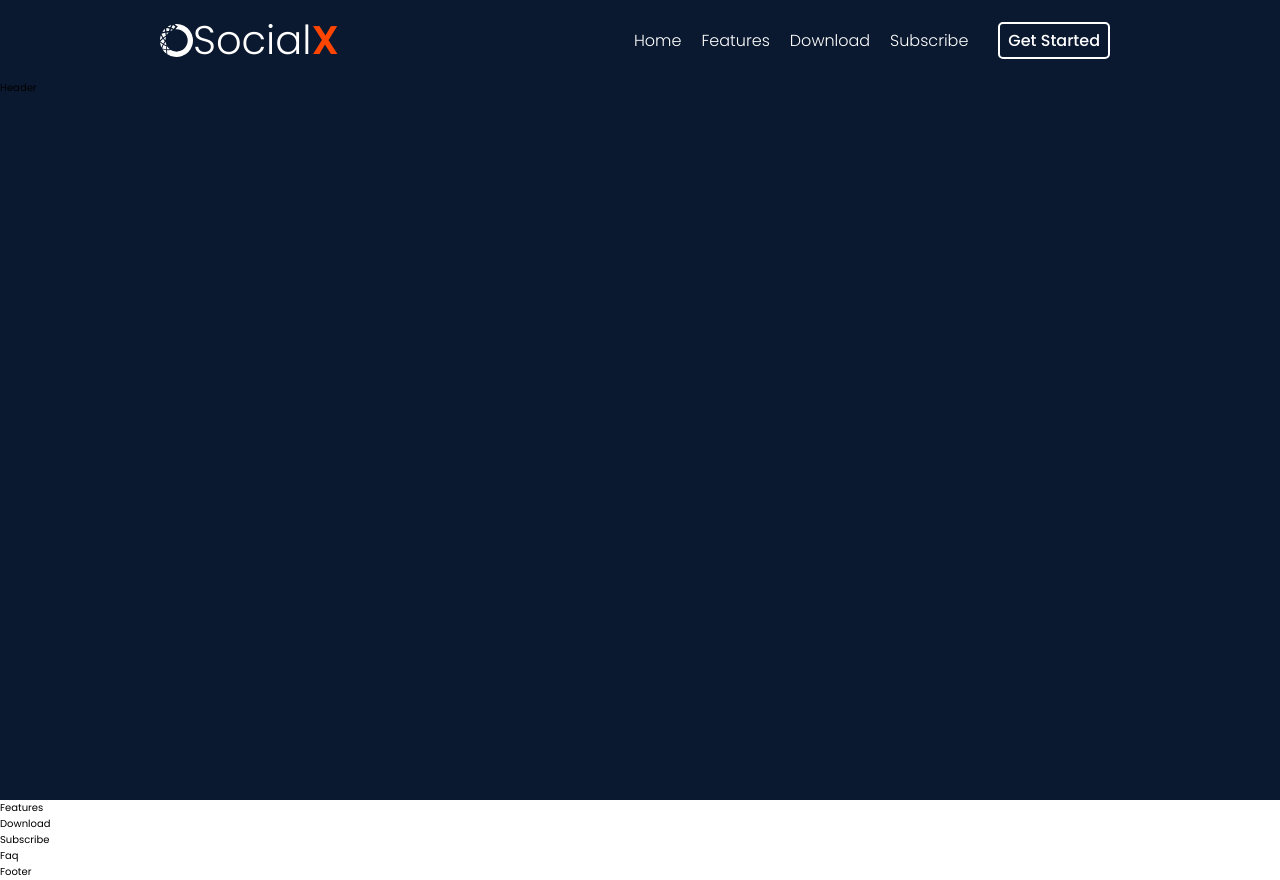
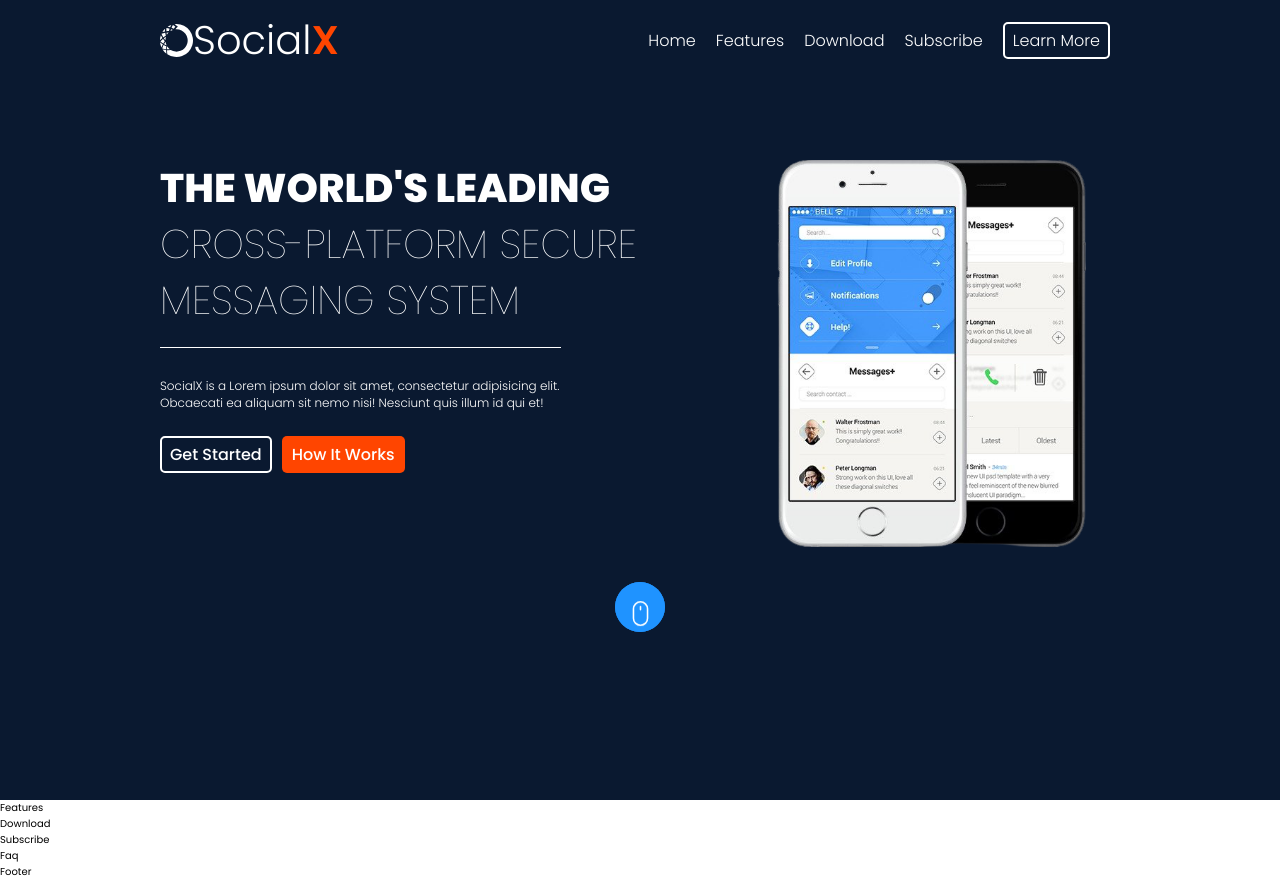
Before and after one commit to ducodedao/SocialX-React, a React (Create React App) app in the folder client/: page / in a window 1280 px wide. Built offline with nearby package versions, Linux system fonts and the light colour scheme.

Commit message:
Design Header & Button

```diff
--- a/client/src/components/Button/Button.css
+++ b/client/src/components/Button/Button.css
@@ -0,0 +1,37 @@
+a {
+    font-size: 16px;
+    font-weight: 300;
+    color: #fff;
+    text-decoration: none;
+    margin-right: 1rem;
+    transition: all 0.3s;
+}
+
+a:hover,
+#nav-links-mobile a:hover {
+    color: orangered;
+}
+
+a.btn {
+    border-radius: 5px;
+    padding: 5px 8px;
+    font-weight: 500;
+    cursor: pointer;
+}
+
+a.btn-dark {
+    background: transparent;
+    border: 2px solid #fff;
+}
+
+a.btn-light {
+    background: orangered;
+    border: 2px solid transparent;
+    color: #fff;
+}
+
+@media screen and (max-width: 600px) {
+    a.btn {
+        display: inline;
+    }
+}
--- a/client/src/components/Button/Button.js
+++ b/client/src/components/Button/Button.js
@@ -1,7 +1,12 @@
 import React from 'react'
+import './Button.css'
 
-const Button = () => {
-    return <div>Button</div>
+const Button = ({ text, btnClass, href }) => {
+    return (
+        <a href={href} className={`btn ${btnClass}`}>
+            {text}
+        </a>
+    )
 }
 
 export default Button
--- a/client/src/components/Header/Header.css
+++ b/client/src/components/Header/Header.css
@@ -0,0 +1,128 @@
+#header {
+    position: relative;
+}
+
+.header {
+    display: flex;
+    justify-content: center;
+    align-items: flex-start;
+}
+
+.header h1 {
+    font-size: 4rem;
+    line-height: 1.4;
+    text-transform: uppercase;
+    color: var(--color-white);
+    position: relative;
+    padding-bottom: 2rem;
+}
+
+.header h1 span {
+    display: block;
+}
+
+h1 span:nth-child(1) {
+    font-weight: 800;
+}
+
+h1 span:nth-child(2),
+h1 span:nth-child(3) {
+    font-weight: 100;
+}
+
+.header h1::after {
+    content: "";
+    position: absolute;
+    left: 0;
+    bottom: 0;
+    width: 65%;
+    height: 1px;
+    background: var(--color-white);
+}
+
+.header-left p {
+    margin: 3rem 0;
+    color: var(--color-white);
+    width: 70%;
+}
+
+.header-right img {
+    width: 90%;
+}
+
+.floating-icon {
+    background-color: var(--light-blue);
+    width: 5rem;
+    height: 5rem;
+    border-radius: 50%;
+    display: flex;
+    justify-content: center;
+    align-items: center;
+    position: absolute;
+    left: 50%;
+    bottom: 0;
+    transform: translateX(-50%);
+    cursor: pointer;
+}
+
+.floating-icon a {
+    border: 1px solid var(--light-blue);
+    width: 5rem;
+    height: 5rem;
+    border-radius: 50%;
+    position: absolute;
+    left: 50%;
+    transform: translateX(-50%);
+    display: flex;
+    justify-content: center;
+    align-items: center;
+}
+
+.mouse {
+    transform: translateY(-25%);
+    animation: bounce 0.8s ease infinite alternate;
+}
+
+@keyframes bounce {
+    0% {
+        transform: translateY(-25%);
+    }
+    100% {
+        transform: translateY(25%);
+    }
+}
+
+@media screen and (max-width: 769px) {
+    .header h1 {
+        font-size: 3rem;
+    }
+}
+
+@media screen and (max-width: 600px) {
+    .header {
+        flex-direction: column;
+    }
+
+    .header-left,
+    .header-right {
+        display: flex;
+        flex-direction: column;
+        justify-content: center;
+        align-items: center;
+        text-align: center;
+        margin: 0 auto;
+    }
+
+    .header-left {
+        margin-bottom: 4rem;
+    }
+
+    .header h1::after {
+        left: 50%;
+        transform: translateX(-50%);
+    }
+
+    .header-right img {
+        width: 80%;
+    }
+}
--- a/client/src/components/Header/Header.js
+++ b/client/src/components/Header/Header.js
@@ -1,7 +1,49 @@
 import React from 'react'
+import './Header.css'
+import phoneHeader from '../../assets/phone-header-bg.png'
+import Button from '../Button/Button'
+import '../Button/Button.css'
+import { BsMouse } from 'react-icons/bs'
 
 const Header = () => {
-    return <div>Header</div>
+    return (
+        <section id="header">
+            <div className="container header">
+                <div className="header-left" data-aos="fade-right">
+                    <h1>
+                        <span>The world's leading</span>
+                        <span>cross-platform secure</span>
+                        <span>messaging system</span>
+                    </h1>
+                    <p className="u-text-small">
+                        SocialX is a Lorem ipsum dolor sit amet, consectetur
+                        adipisicing elit. Obcaecati ea aliquam sit nemo nisi!
+                        Nesciunt quis illum id qui et!
+                    </p>
+                    <div className="header-cta">
+                        <Button
+                            text={'Get Started'}
+                            btnClass={'btn-dark'}
+                            href={'#'}
+                        />
+                        <Button
+                            text={'How It Works'}
+                            btnClass={'btn-light'}
+                            href={'#'}
+                        />
+                    </div>
+                </div>
+                <div className="header-right" data-aos="fade-left">
+                    <img src={phoneHeader} alt="phone" />
+                </div>
+            </div>
+            <div className="floating-icon">
+                <a href="#features">
+                    <BsMouse color="#ffffff" size={25} className="mouse" />
+                </a>
+            </div>
+        </section>
+    )
 }
 
 export default Header
--- a/client/src/components/Navbar/Navbar.css
+++ b/client/src/components/Navbar/Navbar.css
@@ -44,24 +44,6 @@
 .nav-links a:hover,
 #nav-links-mobile a:hover {
     color: orangered;
-}
-
-a.btn {
-    border-radius: 5px;
-    padding: 5px 8px;
-    margin-left: 1rem;
-    font-weight: 500;
-}
-
-a.btn-dark {
-    background: transparent;
-    border: 2px solid var(--color-white);
-}
-
-a.btn-light {
-    background: var(--color-white);
-    border: 2px solid transparent;
-    color: #0a1930;
 }
 
 .navbar .menu-icons {
--- a/client/src/components/Navbar/Navbar.js
+++ b/client/src/components/Navbar/Navbar.js
@@ -3,6 +3,8 @@ import './Navbar.css'
 import { SiAnaconda } from 'react-icons/si'
 import { AiOutlineBars } from 'react-icons/ai'
 import { RiCloseLine } from 'react-icons/ri'
+import Button from '../Button/Button'
+import '../Button/Button.css'
 
 const Navbar = () => {
     const [showMenu, setShowMenu] = useState(false)
@@ -26,21 +28,23 @@ const Navbar = () => {
                     id={showMenu ? 'nav-links-mobile' : 'nav-links-mobile-hide'}
                 >
                     <li>
-                        <a href="#Home">Home</a>
+                        <a href="#home">Home</a>
                     </li>
                     <li>
-                        <a href="#Features">Features</a>
+                        <a href="#features">Features</a>
                     </li>
                     <li>
-                        <a href="#Download">Download</a>
+                        <a href="#download">Download</a>
                     </li>
                     <li>
-                        <a href="#Subscribe">Subscribe</a>
+                        <a href="#subscribe">Subscribe</a>
                     </li>
                     <li className="nav-btn">
-                        <a href="#GetStarted" className="btn btn-dark">
-                            Get Started
-                        </a>
+                        <Button
+                            text={'Learn More'}
+                            btnClass={'btn-dark'}
+                            href={'#faq'}
+                        />
                     </li>
                 </ul>
             </menu>
```
